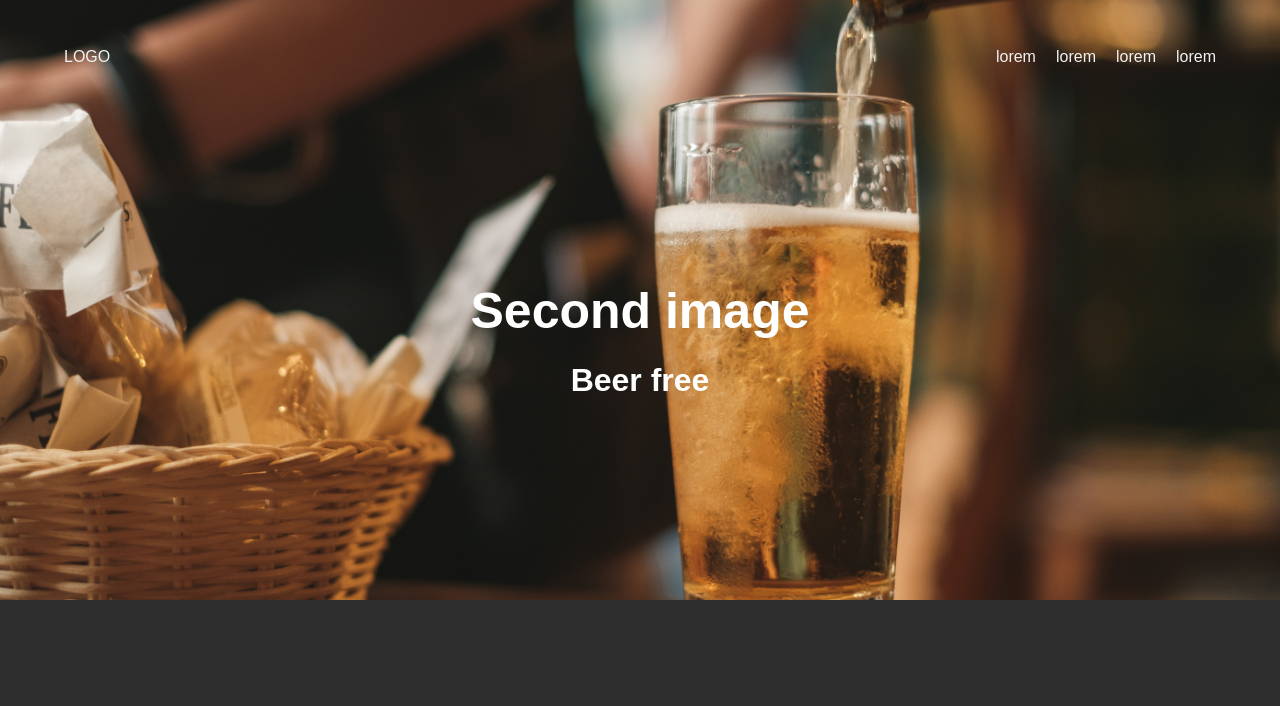
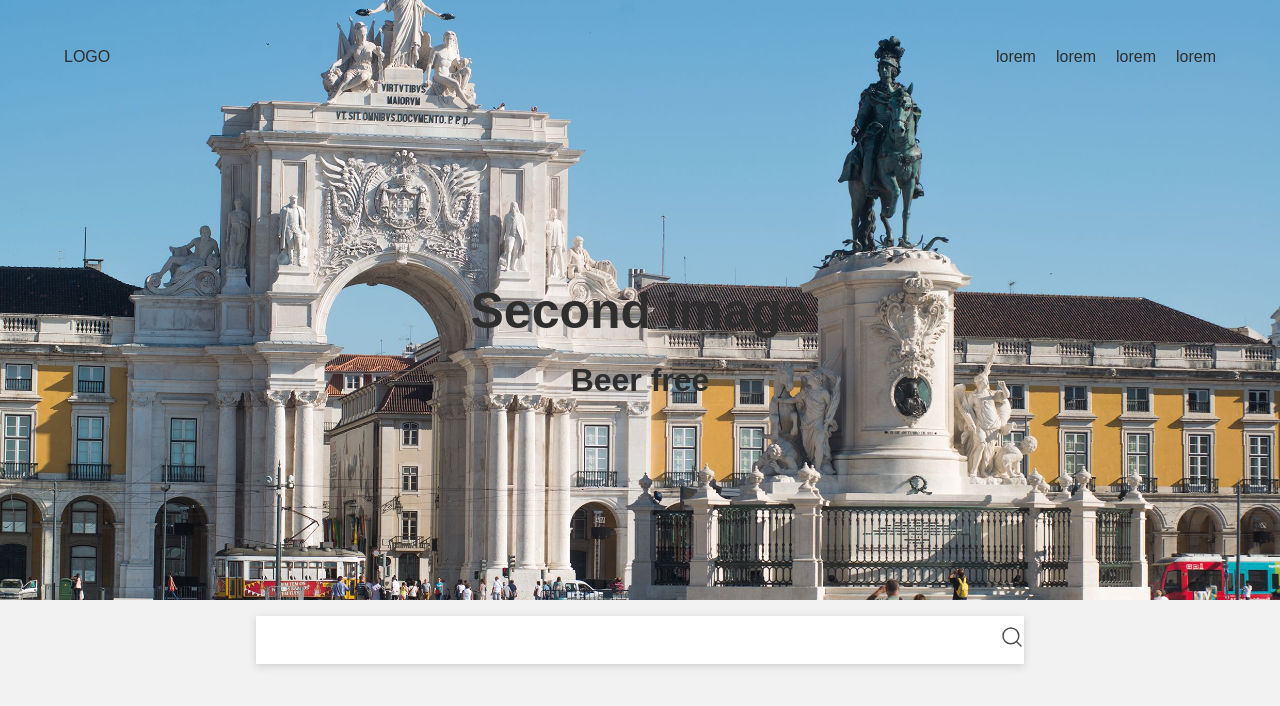
Before and after one commit to bruflor/cityguide, a React (Vite) app: page / in a window 1280 px wide. Shown: the top 706 px of the page. Built offline with nearby package versions, Linux system fonts and the light colour scheme.

Commit message:
SearchBox

```diff
--- a/src/App.css
+++ b/src/App.css
@@ -1,11 +1,13 @@
 body {
   /* height: 100vh; */
-  background: #2e2e2e;
-  color: #f2f2f2;
+  background: #f2f2f2;
+  color: #2e2e2e;
   font-family: Arial, Helvetica, sans-serif;
   margin: 0;
 }
 
 .headerContainer {
   position: relative;
+  clear: both;
+  display: block;
 }
--- a/src/App.tsx
+++ b/src/App.tsx
@@ -3,6 +3,7 @@ import reactLogo from "./assets/react.svg";
 import "./App.css";
 import { Navbar } from "./components/navegation/Navbar";
 import { Banner } from "./components/banner/Banner";
+import { SearchBar } from "./components/searchBar/SearchBar";
 
 function App() {
   const [count, setCount] = useState(0);
@@ -13,6 +14,7 @@ function App() {
         <Banner />
         <Navbar />
       </div>
+      <SearchBar />
     </div>
   );
 }
--- a/src/components/banner/style.ts
+++ b/src/components/banner/style.ts
@@ -4,19 +4,21 @@ let slideHeight = "600px";
 let slideWidth = "100%";
 
 export const BannerSlider = styled.div`
+  /* position: absolute; */
   box-sizing: border-box;
   margin: 0;
   height: ${slideHeight};
   width: ${slideWidth};
-  position: absolute;
   margin: auto;
   overflow: hidden;
 
   .active {
     display: inline-block;
+    transition-duration: 150ms;
   }
 
   .inactive {
+    transition-duration: 150ms;
     display: none;
   }
 
@@ -39,7 +41,7 @@ export const BannerSlider = styled.div`
   .slide-text {
     width: 100%;
     height: 100%;
-    color: white;
+    color: #2e2e2e;
     font-size: 50px;
     position: absolute;
     text-align: center;
--- a/src/components/navegation/style.ts
+++ b/src/components/navegation/style.ts
@@ -2,20 +2,20 @@ import styled from "styled-components";
 
 export const NavbarContainer = styled.nav`
   position: absolute;
+  top: 0;
   display: flex;
   width: 100%;
-  /* height: 100px; */
   padding-top: 32px;
   align-items: center;
+  gap: 20px;
 
-  /* justify-content: space-between; */
-  gap: 20px;
   & > p {
     width: 20%;
     padding-left: 64px;
   }
+
   & div {
-    width: 70%;
+    width: 80%;
     display: flex;
     gap: 20px;
     justify-content: flex-end;
--- /dev/null
+++ b/src/components/searchBar/SearchBar.tsx
@@ -0,0 +1,13 @@
+import { MagnifyingGlass } from "phosphor-react";
+import { SearchBoxContainer } from "./style";
+
+export const SearchBar = () => {
+  return (
+    <SearchBoxContainer>
+      <input></input>
+      <a>
+        <MagnifyingGlass />
+      </a>
+    </SearchBoxContainer>
+  );
+};
--- /dev/null
+++ b/src/components/searchBar/style.ts
@@ -0,0 +1,30 @@
+import styled from "styled-components";
+
+export const SearchBoxContainer = styled.div`
+  height: 48px;
+  width: 60%;
+  margin: auto;
+  display: flex;
+  align-items: center;
+  background: #fff;
+  color: #4e4e4e;
+  box-shadow: 0px 2px 8px #ccc;
+  font-size: 1.5em;
+  margin-top: 16px;
+  /* padding: 16px; */
+
+  & input {
+    height: 80%;
+    width: 95%;
+    padding-left: 16px;
+    /* background: red; */
+    border: none;
+  }
+  & input:focus {
+    outline: none;
+  }
+
+  & a:hover {
+    cursor: pointer;
+  }
+`;
```
Also changed, not shown: src/assets/2.jpg, src/assets/3.jpg.
